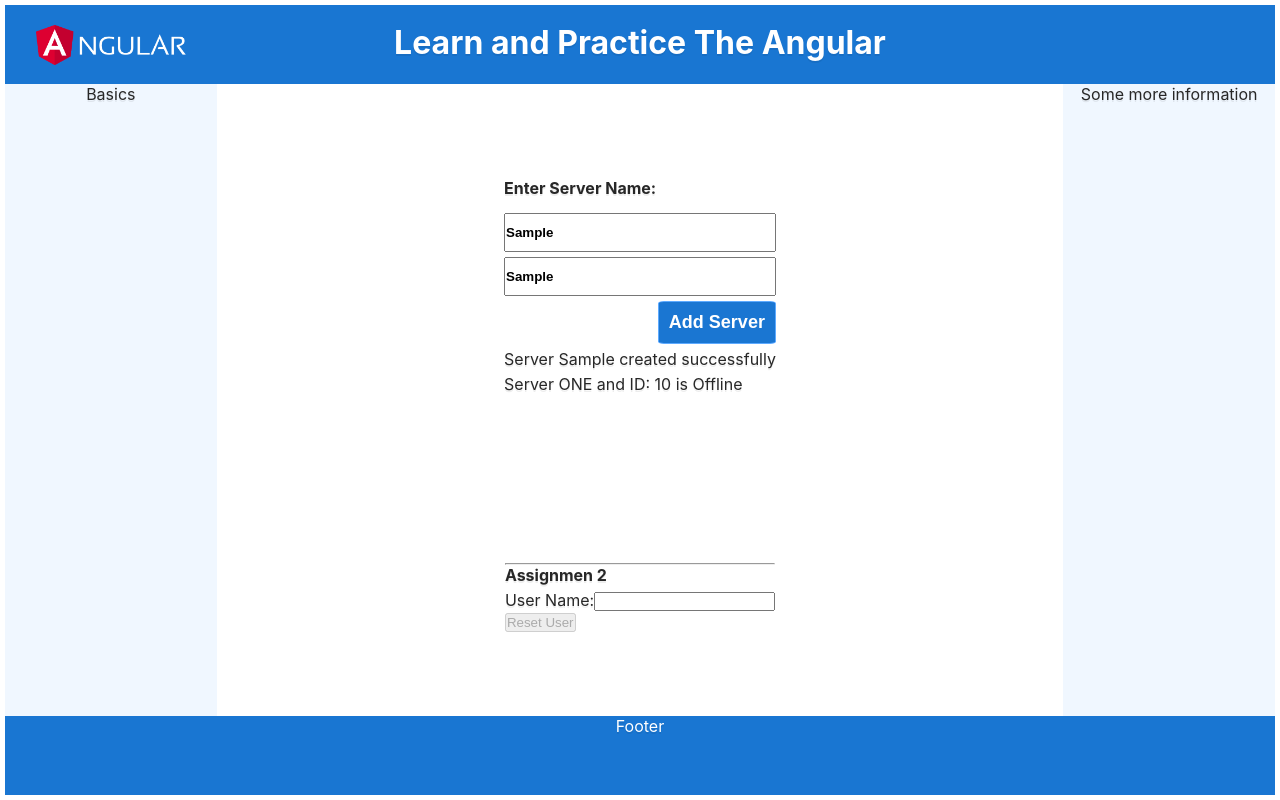
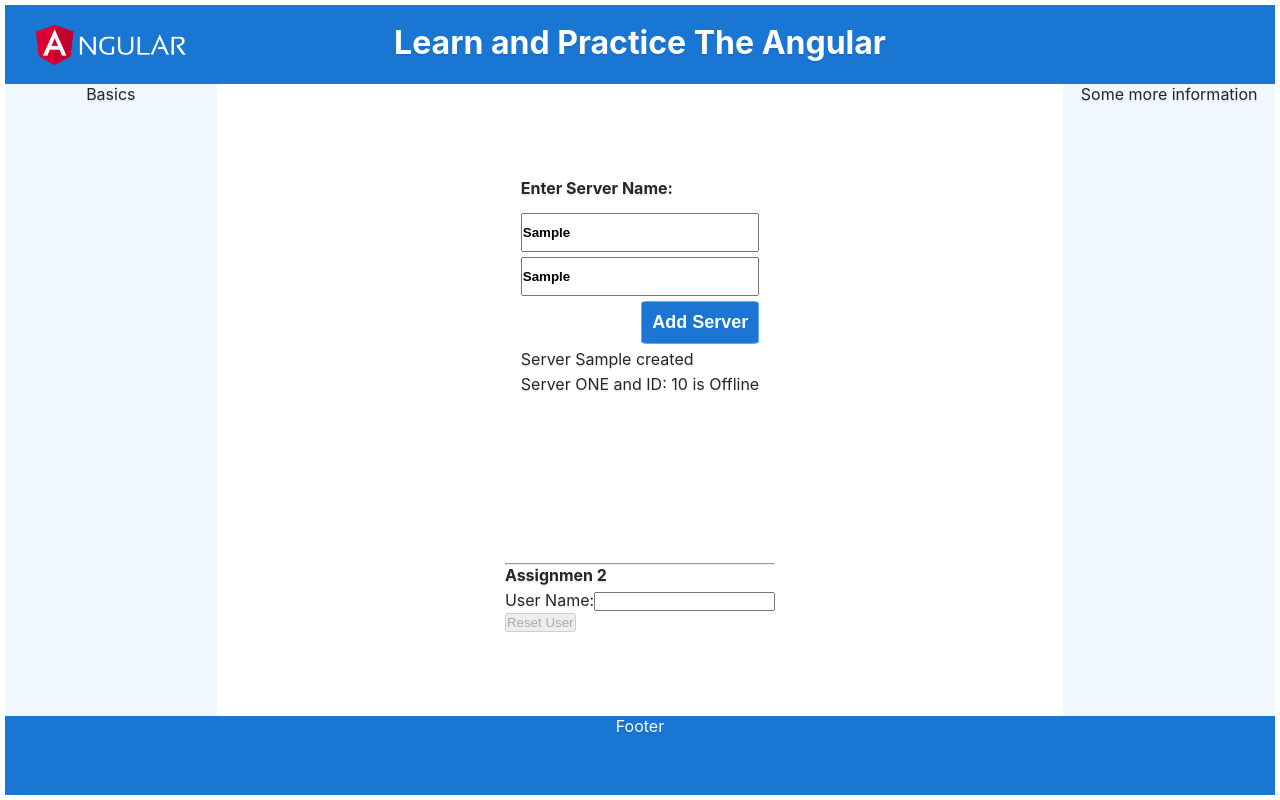
Before and after one commit to hafeezrq/learn-angular, an Angular app: page / in a window 1280 px wide. Both pictures are taken after typing "Sample" into the empty fields and a click on the button "Add Server". Built offline with nearby package versions, Linux system fonts and the light colour scheme.

Commit message:
Demo *ngIf else.

```diff
--- a/src/app/basics/servers/servers.component.html
+++ b/src/app/basics/servers/servers.component.html
@@ -5,6 +5,9 @@
   <button [disabled]="!allowServerAdd" (click)="onServerCreate()">
     Add Server
   </button>
-  <p *ngIf="serverCreated">{{ serverCreateStatus }}</p>
+  <p *ngIf="serverCreated; else noServer">{{ serverCreateStatus }}</p>
+  <ng-template #noServer>
+    <p>No Server created yet!</p>
+  </ng-template>
   <app-server></app-server>
 </div>
--- a/src/app/basics/servers/servers.component.ts
+++ b/src/app/basics/servers/servers.component.ts
@@ -22,8 +22,7 @@ export class ServersComponent implements OnInit {
 
   onServerCreate() {
     this.serverCreated = true;
-    this.serverCreateStatus =
-      'Server ' + this.serverName + ' created successfully';
+    this.serverCreateStatus = 'Server ' + this.serverName + ' created ';
   }
 
   onUpdateServerName(event: Event) {
```
